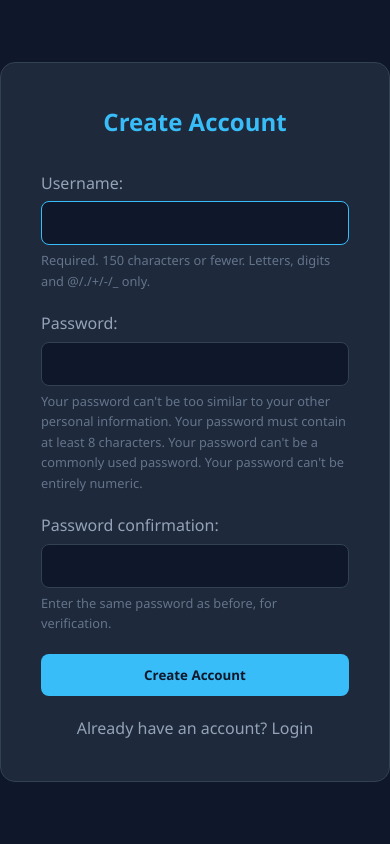
After one commit to aadeyy/project-django, a Django app: page /register/ in a window 390 px wide. The commit adds this page. Run offline with Django 5.2, Linux system fonts and the light colour scheme.

Commit message:
responsive

```diff
--- a/FTracker/urls.py
+++ b/FTracker/urls.py
@@ -3,5 +3,6 @@ from . import views
 
 urlpatterns = [
     path('', views.index, name='index'),
+    path('register/', views.register, name='register'),
     path('finance/', views.finance, name='finance'),
 ]
--- a/FTracker/views.py
+++ b/FTracker/views.py
@@ -1,11 +1,27 @@
 from django.shortcuts import render, redirect
 from .models import Transaction
 from django.db.models import Sum
+from django.contrib.auth.decorators import login_required
+from django.contrib.auth.forms import UserCreationForm
+from django.contrib.auth import login
+from django.contrib import messages
 
 def index(request):
     return render(request, 'index.html')
 
+def register(request):
+    if request.method == 'POST':
+        form = UserCreationForm(request.POST)
+        if form.is_valid():
+            user = form.save()
+            login(request, user)
+            messages.success(request, 'Account created successfully!')
+            return redirect('finance')
+    else:
+        form = UserCreationForm()
+    return render(request, 'registration/register.html', {'form': form})
 
+@login_required
 def finance(request):
     if request.method == "POST":
         description = request.POST.get('description')
--- a/ftproject/urls.py
+++ b/ftproject/urls.py
@@ -19,5 +19,6 @@ from django.urls import path,include
 
 urlpatterns = [
     path('admin/', admin.site.urls),
+    path('accounts/', include('django.contrib.auth.urls')),
     path('',include('FTracker.urls')),
 ]
--- a/templates/Finance.html
+++ b/templates/Finance.html
@@ -169,7 +169,10 @@
 <body>
     <section id="main">
         <div class="dashboard-container">
-            <a href="{% url 'index' %}" class="back-link">← Return to About Page</a>
+            <div style="display: flex; justify-content: space-between; align-items: center; margin-bottom: 20px;">
+                <a href="{% url 'index' %}" class="back-link">← Return to About Page</a>
+                <a href="{% url 'logout' %}?next={% url 'login' %}" class="back-link" style="color: #ef4444;">Logout</a>
+            </div>
             <h2 style="margin-bottom: 30px;">Financial Dashboard</h2>
 
             <div class="stats-row">
--- a/templates/index.html
+++ b/templates/index.html
@@ -95,7 +95,11 @@
                 </div>
             </div>
 
-            <a href="{% url 'finance' %}" class="btn-enter">Launch Dashboard</a>
+            <a href="{% url 'login' %}?next={% url 'finance' %}" class="btn-enter">Login to Dashboard</a>
+
+            <p style="margin-top: 20px; text-align: center;">
+                <a href="{% url 'register' %}" style="color: #38bdf8; text-decoration: none; font-size: 0.9rem;">Don't have an account? Sign up</a>
+            </p>
 
             <p style="margin-top: 40px; font-size: 0.8rem; color: #475569;">
                 Accountability ends here. We provide the transparency; you provide the backbone.
--- /dev/null
+++ b/templates/registration/register.html
@@ -0,0 +1,78 @@
+<!DOCTYPE html>
+<html lang="en">
+<head>
+    <meta charset="UTF-8">
+    <meta name="viewport" content="width=device-width, initial-scale=1.0">
+    <title>Register - FTracker</title>
+    <style>
+        * { margin: 0; padding: 0; box-sizing: border-box; font-family: 'Segoe UI', Roboto, sans-serif; }
+        body { background-color: #0f172a; color: #f1f5f9; line-height: 1.6; display: flex; justify-content: center; align-items: center; min-height: 100vh; }
+
+        .register-container { background: #1e293b; padding: 40px; border-radius: 15px; border: 1px solid #334155; max-width: 400px; width: 100%; }
+        .register-container h2 { text-align: center; color: #38bdf8; margin-bottom: 30px; }
+
+        .form-group { margin-bottom: 20px; }
+        .form-group label { display: block; margin-bottom: 5px; color: #94a3b8; }
+        .form-group input { width: 100%; padding: 12px; background: #0f172a; border: 1px solid #334155; border-radius: 8px; color: #f1f5f9; }
+        .form-group input:focus { outline: none; border-color: #38bdf8; }
+
+        .btn-register { width: 100%; background: #38bdf8; color: #0f172a; padding: 12px; border: none; border-radius: 8px; font-weight: bold; cursor: pointer; }
+        .btn-register:hover { background: #0ea5e9; }
+
+        .back-link { text-align: center; margin-top: 20px; }
+        .back-link a { color: #94a3b8; text-decoration: none; }
+        .back-link a:hover { color: #38bdf8; }
+
+        .error { color: #ef4444; text-align: center; margin-bottom: 20px; }
+        .success { color: #22c55e; text-align: center; margin-bottom: 20px; }
+
+        .help-text { font-size: 0.8rem; color: #64748b; margin-top: 5px; }
+    </style>
+</head>
+<body>
+    <div class="register-container">
+        <h2>Create Account</h2>
+
+        {% if messages %}
+            {% for message in messages %}
+                <div class="{% if message.tags == 'success' %}success{% else %}error{% endif %}">
+                    {{ message }}
+                </div>
+            {% endfor %}
+        {% endif %}
+
+        <form method="post" action="{% url 'register' %}">
+            {% csrf_token %}
+            <div class="form-group">
+                <label for="{{ form.username.id_for_label }}">Username:</label>
+                {{ form.username }}
+                {% if form.username.errors %}
+                    <div class="error">{{ form.username.errors }}</div>
+                {% endif %}
+                <div class="help-text">Required. 150 characters or fewer. Letters, digits and @/./+/-/_ only.</div>
+            </div>
+            <div class="form-group">
+                <label for="{{ form.password1.id_for_label }}">Password:</label>
+                {{ form.password1 }}
+                {% if form.password1.errors %}
+                    <div class="error">{{ form.password1.errors }}</div>
+                {% endif %}
+                <div class="help-text">Your password can't be too similar to your other personal information. Your password must contain at least 8 characters. Your password can't be a commonly used password. Your password can't be entirely numeric.</div>
+            </div>
+            <div class="form-group">
+                <label for="{{ form.password2.id_for_label }}">Password confirmation:</label>
+                {{ form.password2 }}
+                {% if form.password2.errors %}
+                    <div class="error">{{ form.password2.errors }}</div>
+                {% endif %}
+                <div class="help-text">Enter the same password as before, for verification.</div>
+            </div>
+            <button type="submit" class="btn-register">Create Account</button>
+        </form>
+
+        <div class="back-link">
+            <a href="{% url 'login' %}">Already have an account? Login</a>
+        </div>
+    </div>
+</body>
+</html>
```
Also changed, not shown: templates/registration/logged_out.html (added, +26 -0 lines), templates/registration/login.html (added, +66 -0 lines), db.sqlite3.
